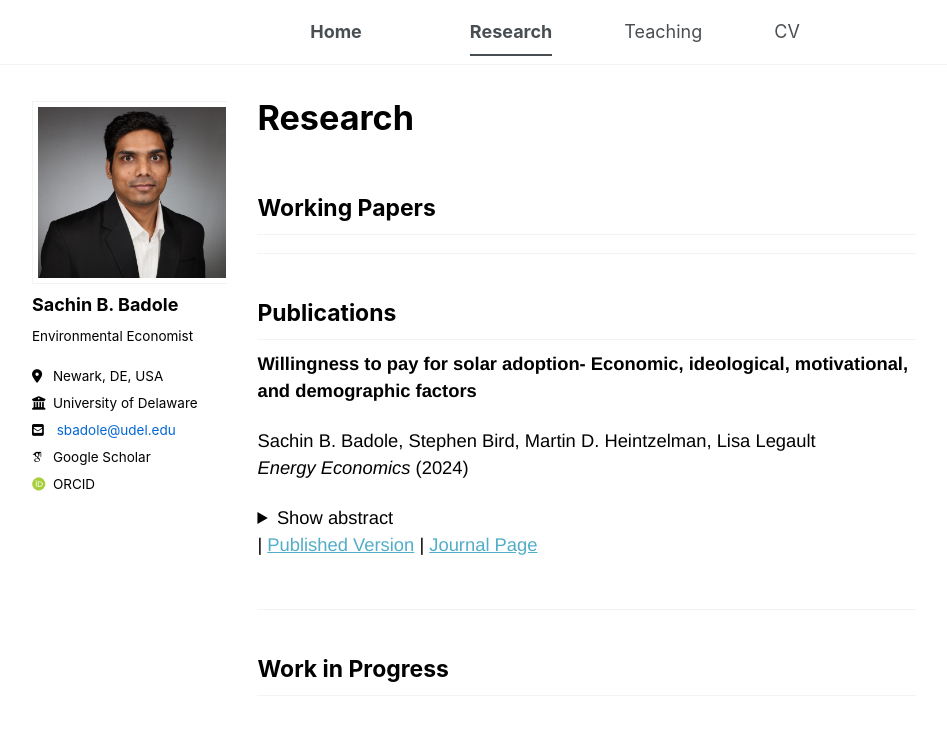
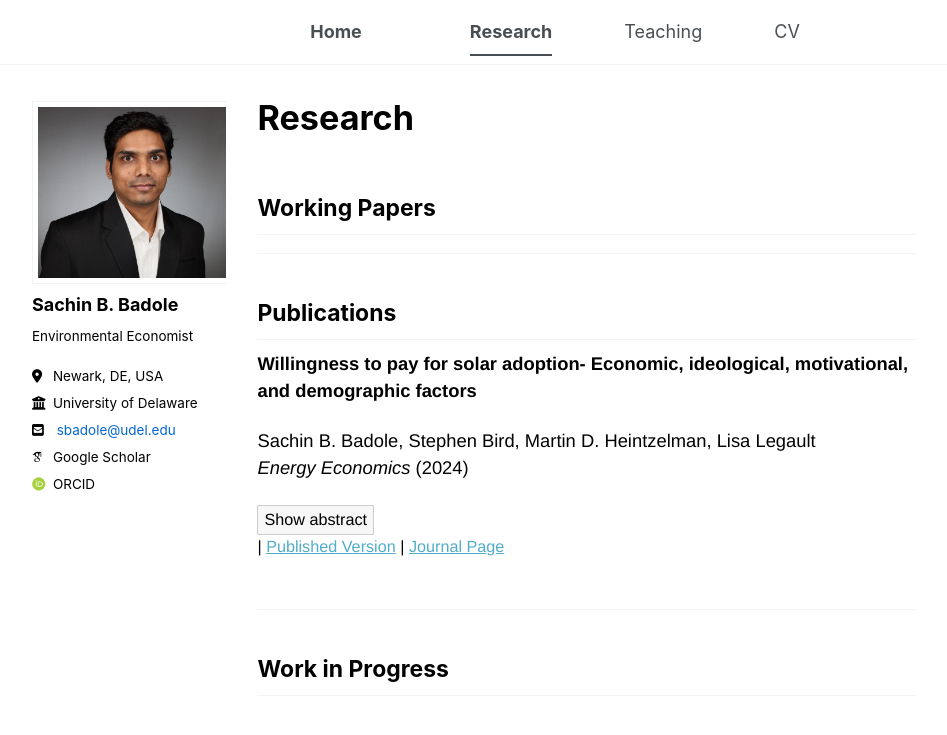
Before and after one commit to sachin-b-badole/sachin-b-badole.github.io, a Jekyll site: the page built from _pages/research.md, in a window 1280 px wide. Shown: the top 735 px of the page, without its empty margins (76-1023 px from the left). Built offline with Jekyll 4.4.1, drawn with Linux system fonts in a browser that asks for light colours; some web fonts are replaced; a script bundle is joined from its source files by our own code; library files that are not in the unit come from our copies.

Commit message:
Update custom.css

```diff
--- a/assets/css/custom.css
+++ b/assets/css/custom.css
@@ -428,42 +428,37 @@ details.abs-block p {
 
 
 /*Date: jan 21, 2026 11pm*/
-/* Inline action bar for Research page */
-.paper-actions {
-  display: flex;
-  flex-wrap: wrap;
-  align-items: center;
-  gap: 6px;
+/* ===== Research page: inline abstract + links ===== */
+
+.paper-links {
   font-size: 0.9rem;
+  margin-top: 0.3rem;
 }
 
-/* Style for Summary toggle */
-.paper-actions summary {
-  cursor: pointer;
-  padding: 2px 8px;
-  border: 1px solid #ccc;
-  background: #f7f7f7;
+/* Make details/summary appear inline */
+.abs-inline {
   display: inline;
 }
 
-.paper-actions details[open] summary::after {
+.abs-inline > summary {
+  display: inline-block;
+  padding: 2px 6px;
+  border: 1px solid #ccc;
+  background: #f7f7f7;
+  cursor: pointer;
+}
+
+/* Hide default triangle marker */
+.abs-inline summary::-webkit-details-marker {
+  display: none;
+}
+
+/* When open, show "(hide)" after the label */
+.abs-inline[open] > summary::after {
   content: " (hide)";
 }
 
-/* Hide default triangle */
-.paper-actions summary::-webkit-details-marker {
-  display: none;
+/* Abstract text under the bar */
+.abs-inline > p {
+  margin-top: 0.4rem;
 }
-
-/* Put separator before everything except first item */
-.paper-actions a::before {
-  content: "|";
-  margin: 0 6px;
-  color: #666;
-}
-
-/* Do not show separator before first link if abstract not present */
-.paper-actions a:first-of-type::before {
-  content: "";
-  margin: 0;
-}
```
